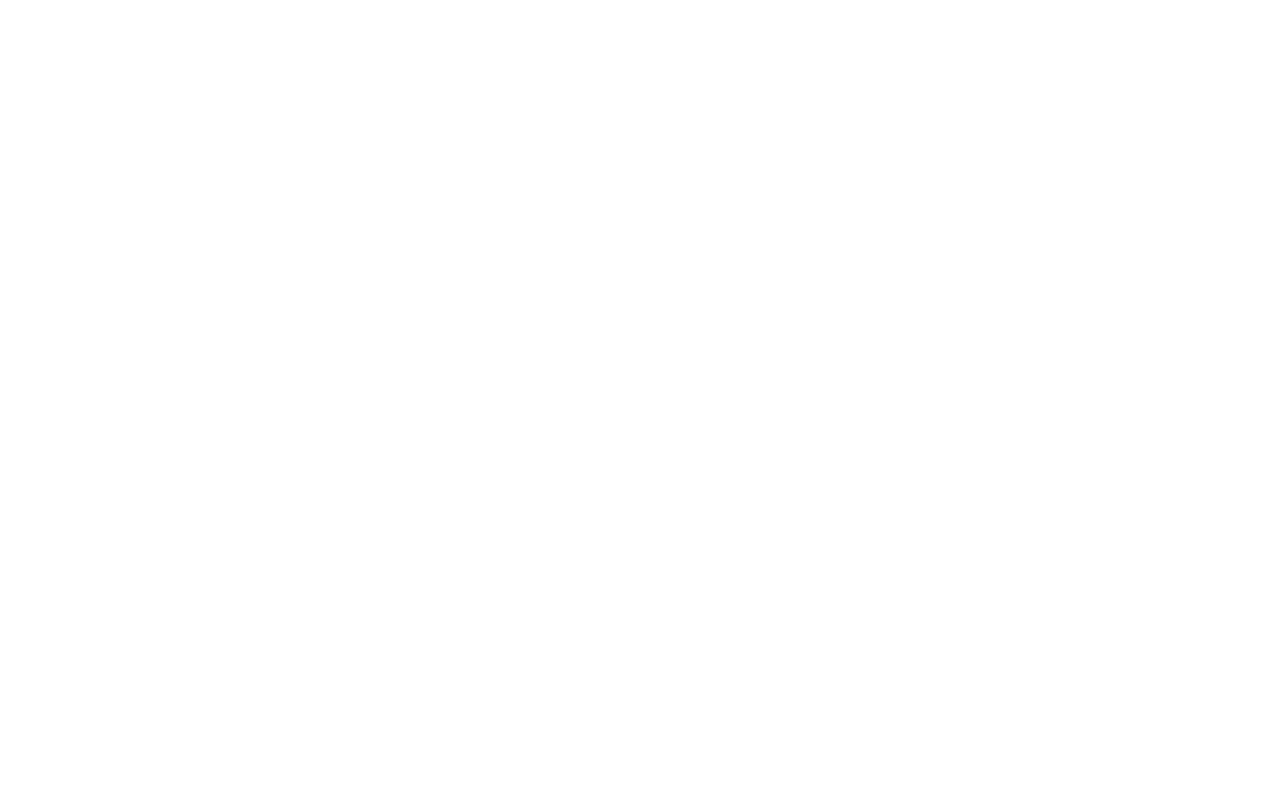
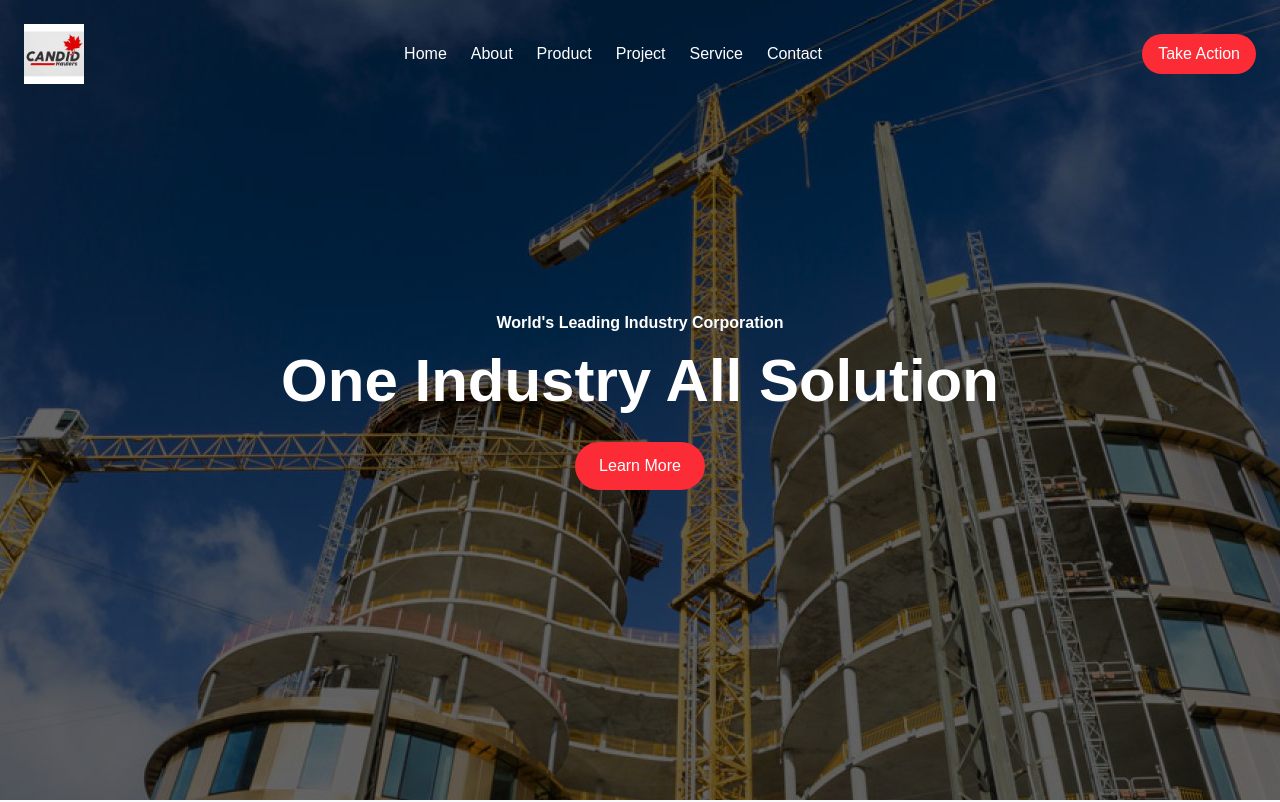
Before and after one commit to Shubham-juris/candidhaulersltd, a Next.js app: page / in a window 1280 px wide. Before the commit this address had no page. Shown: the top 802 px of the page. Built offline with nearby package versions, Linux system fonts and the light colour scheme.

Commit message:
Update page.js

```diff
--- a/src/app/page.js
+++ b/src/app/page.js
@@ -1,5 +1,9 @@
-import { notFound } from "next/navigation";
+import HomeContainer from "@/containers/Homecontainer/HomeContainer";
 
-export default function Page() {
-  notFound();
+export default function Home() {
+  return (
+    <>
+    <HomeContainer/>
+    </>
+  );
 }
```
